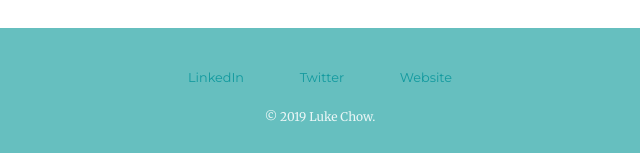
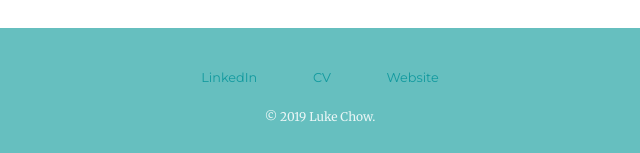
Before and after one commit to lukeraphael/CV, a plain HTML site: page index.html in a window 1280 px wide. Shown: the part 3796-3949 px from the top of the page, 320-960 px from the left. Drawn offline with Linux system fonts and the light colour scheme.

Commit message:
Added Resume

```diff
--- a/index.html
+++ b/index.html
@@ -70,7 +70,7 @@
 
     <div class="bottom-container">
       <a class="footer-link" href="https://www.linkedin.com/in/luke-chow-4a635619b/">LinkedIn</a>
-      <a class="footer-link" href="https://twitter.com/">Twitter</a>
+      <a class="footer-link" href="https://github.com/lukeraphael/CV/blob/master/Resume.docx">CV</a>
       <a class="footer-link" href="https://lukeraphael.github.io/CV/">Website</a>
       <p class="trademark">© 2019 Luke Chow.</p>
     </div>
```
Also changed, not shown: 1 other file.
